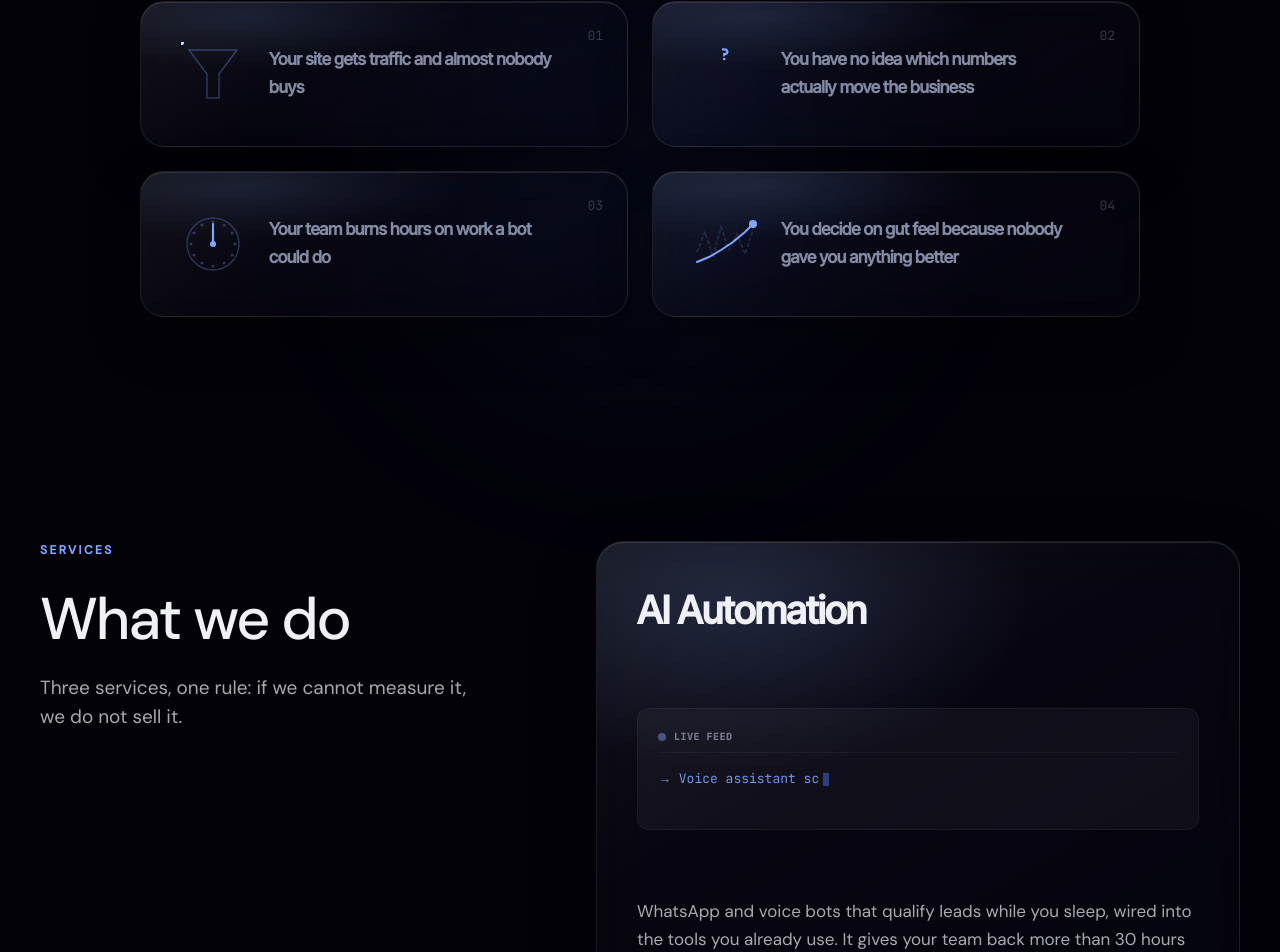
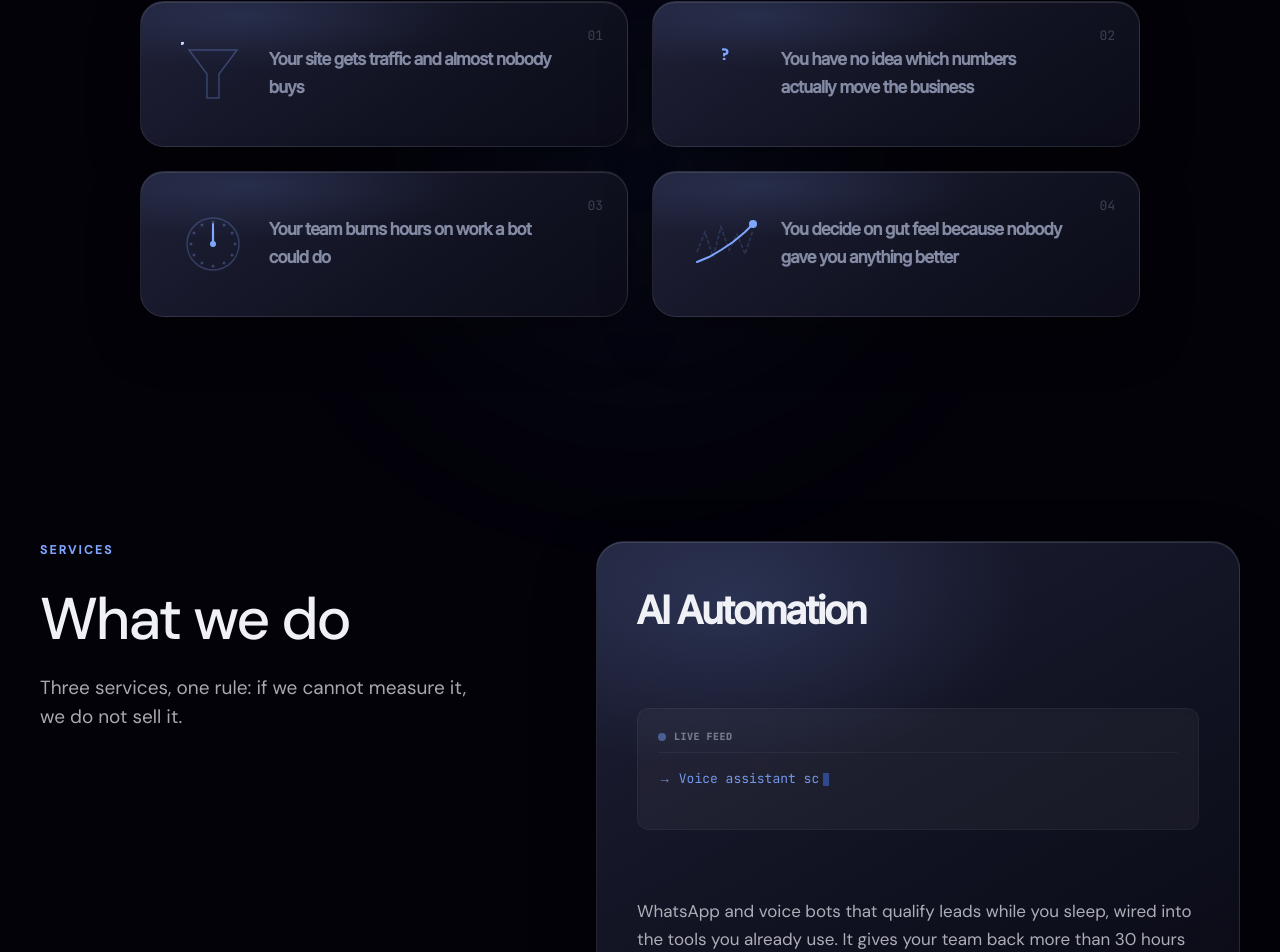
Before and after one commit to Gamm1866/Outrick, a Next.js app: page / in a window 1280 px wide. Shown: the part 1033-1985 px from the top of the page. Built offline with nearby package versions, Linux system fonts and the light colour scheme.

Commit message:
fix: cards y formulario solidos, sin backdrop-filter
Los slats de la cortina se leian a traves de .glass-panel y .xtract-card
y parecian cristal sucio. Fondo solido como en la version anterior.
El glass se mantiene solo en header y botones flotantes, donde funciona.

```diff
--- a/app/globals.css
+++ b/app/globals.css
@@ -182,11 +182,11 @@
   }
 
   /* ── Glass surfaces ───────────────────────────────────────────────── */
+  /* ponytail: solid, not backdrop-filter — the veil's slats read straight
+     through a translucent card and make it look like dirty glass. */
   .glass-panel {
     position: relative;
-    background: linear-gradient(150deg, rgba(255, 255, 255, 0.075) 0%, rgba(255, 255, 255, 0.02) 42%, rgba(6, 6, 16, 0.55) 100%);
-    backdrop-filter: blur(28px) saturate(1.4);
-    -webkit-backdrop-filter: blur(28px) saturate(1.4);
+    background: linear-gradient(150deg, rgba(32, 34, 58, 0.94) 0%, rgba(20, 21, 38, 0.97) 45%, rgba(10, 11, 22, 0.99) 100%);
     border: 1px solid rgba(255, 255, 255, 0.09);
     border-radius: 28px;
     box-shadow:
@@ -484,9 +484,7 @@
     position: relative;
     padding: 40px;
     border-radius: 24px;
-    background: linear-gradient(150deg, rgba(255, 255, 255, 0.07) 0%, rgba(255, 255, 255, 0.018) 42%, rgba(6, 6, 16, 0.5) 100%);
-    backdrop-filter: blur(26px) saturate(1.4);
-    -webkit-backdrop-filter: blur(26px) saturate(1.4);
+    background: linear-gradient(145deg, rgba(32, 34, 58, 0.94) 0%, rgba(19, 20, 36, 0.97) 55%, rgba(11, 12, 24, 0.99) 100%);
     border: 1px solid rgba(255, 255, 255, 0.09);
     box-shadow:
       inset 0 1px 0 rgba(255, 255, 255, 0.11),
```
